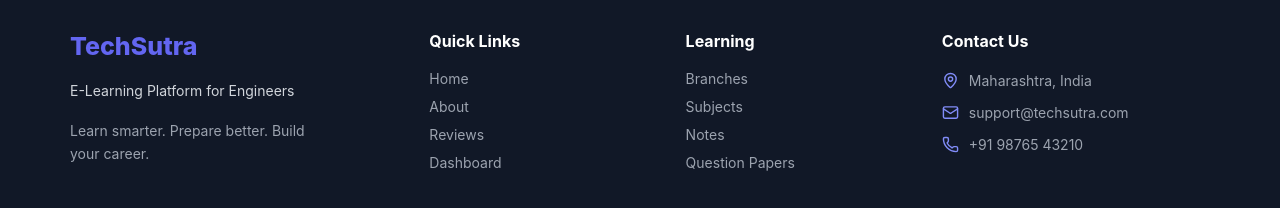
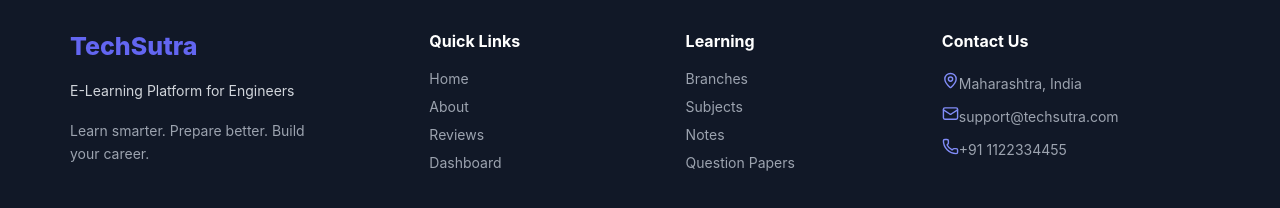
Before and after one commit to Dipti17Bhawar/E-Learning-Platform-For-Engineers, a React (Vite) app in the folder client/: page / in a window 1280 px wide. Shown: the part 1008-1216 px from the top of the page. Built offline with nearby package versions, Linux system fonts and the light colour scheme.

Commit message:
change footer

```diff
--- a/client/src/components/Footer/Footer.jsx
+++ b/client/src/components/Footer/Footer.jsx
@@ -3,6 +3,8 @@ import {
   Mail,
   Phone,
 } from "lucide-react";
+
+import { Link } from "react-router-dom";
 
 import "./Footer.css";
 
@@ -12,8 +14,12 @@ export default function Footer() {
 
       <div className="footer-container">
 
+        {/* ========================================= */}
         {/* BRAND */}
+        {/* ========================================= */}
+
         <div className="footer-section footer-brand">
+
           <h3>TechSutra</h3>
 
           <p>
@@ -24,75 +30,135 @@ export default function Footer() {
             Learn smarter. Prepare better.
             Build your career.
           </p>
+
         </div>
 
 
+        {/* ========================================= */}
         {/* QUICK LINKS */}
+        {/* ========================================= */}
+
         <div className="footer-section">
+
           <h4>Quick Links</h4>
 
-          <a href="/">Home</a>
+          <Link to="/">
+            Home
+          </Link>
 
-          <a href="/about">About</a>
+          <Link to="/about">
+            About
+          </Link>
 
-          <a href="/reviews">Reviews</a>
+          <Link to="/reviews">
+            Reviews
+          </Link>
 
-          <a href="/dashboard">Dashboard</a>
+          <Link to="/dashboard">
+            Dashboard
+          </Link>
+
         </div>
 
 
+        {/* ========================================= */}
         {/* LEARNING */}
+        {/* ========================================= */}
+
         <div className="footer-section">
+
           <h4>Learning</h4>
 
-          <a href="/dashboard">
+          <Link to="/dashboard">
             Branches
-          </a>
+          </Link>
 
-          <a href="/dashboard">
+          <Link to="/dashboard">
             Subjects
-          </a>
+          </Link>
 
-          <a href="/dashboard">
+          <Link to="/dashboard">
             Notes
-          </a>
+          </Link>
 
-          <a href="/dashboard">
+          <Link to="/dashboard">
             Question Papers
-          </a>
+          </Link>
+
         </div>
 
 
+        {/* ========================================= */}
         {/* CONTACT */}
+        {/* ========================================= */}
+
         <div className="footer-section footer-contact">
+
           <h4>Contact Us</h4>
 
-          <p>
+
+          {/* LOCATION */}
+
+          <a
+            href="https://www.google.com/maps/search/?api=1&query=Maharashtra%2C%20India"
+            target="_blank"
+            rel="noopener noreferrer"
+            className="footer-contact-link"
+          >
+
             <MapPin size={17} />
+
             <span>
               Maharashtra, India
             </span>
-          </p>
 
-          <p>
+          </a>
+
+
+          {/* EMAIL */}
+
+          <a
+            href="mailto:support@techsutra.com"
+            className="footer-contact-link"
+          >
+
             <Mail size={17} />
+
             <span>
               support@techsutra.com
             </span>
-          </p>
 
-          <p>
+          </a>
+
+
+          {/* PHONE */}
+
+          <a
+            href="tel:+919876543210"
+            className="footer-contact-link"
+          >
+
             <Phone size={17} />
+
             <span>
-              +91 98765 43210
+              +91 1122334455
             </span>
-          </p>
+
+          </a>
+
+          <small className="footer-demo-text">
+
+          </small>
+
         </div>
 
       </div>
 
 
+      {/* ========================================= */}
       {/* BOTTOM */}
+      {/* ========================================= */}
+
       <div className="footer-bottom">
 
         <p>
```
